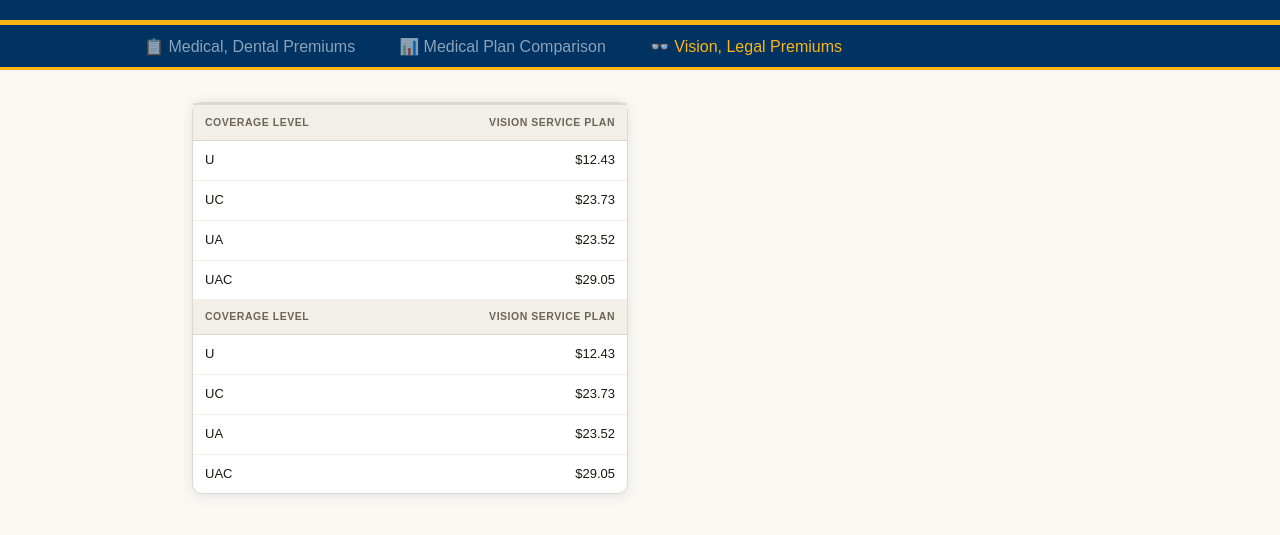
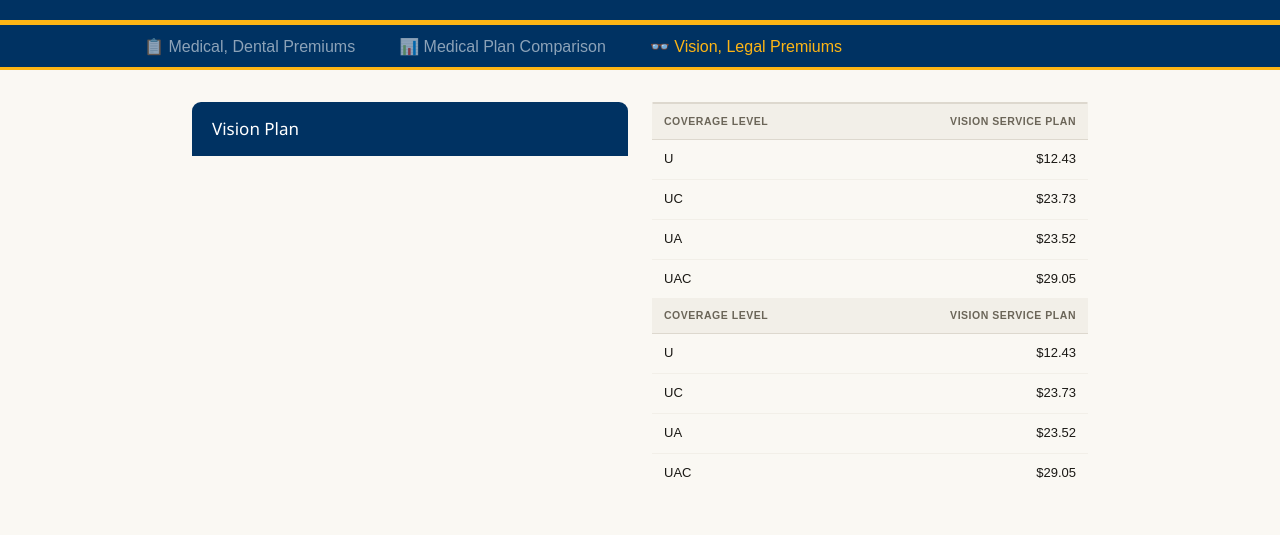
Before and after one commit to Guerren72/uc-retiree-premium-estimator-2026, a plain HTML site: page index.html in a window 1280 px wide. Both pictures are taken after a click on the button "👓 Vision, Legal Premiums". Shown: the part 85-620 px from the top of the page. Drawn offline with Linux system fonts and the light colour scheme.

Commit message:
Add Vision Plan card to index.html

```diff
--- a/index.html
+++ b/index.html
@@ -576,7 +576,12 @@
   <div class="tab-inner"> <!-- ADD THIS LINE -->
 
     <!-- Your Vision Card Element -->
-    <div class="card">
+    <div class="card-header">
+        <h2>Vision Plan</h2>
+      </div>
+
+     <div class="table-wrap" id="vision-area">
+      <div class="table-wrap" id="vision-area">
         <table>
           <thead>
             <tr>
@@ -603,6 +608,7 @@
             </tr>
           </tbody>
     </div>
+     </div>
 
     <!-- Your Legal Card Element -->
     <div class="card">
```
